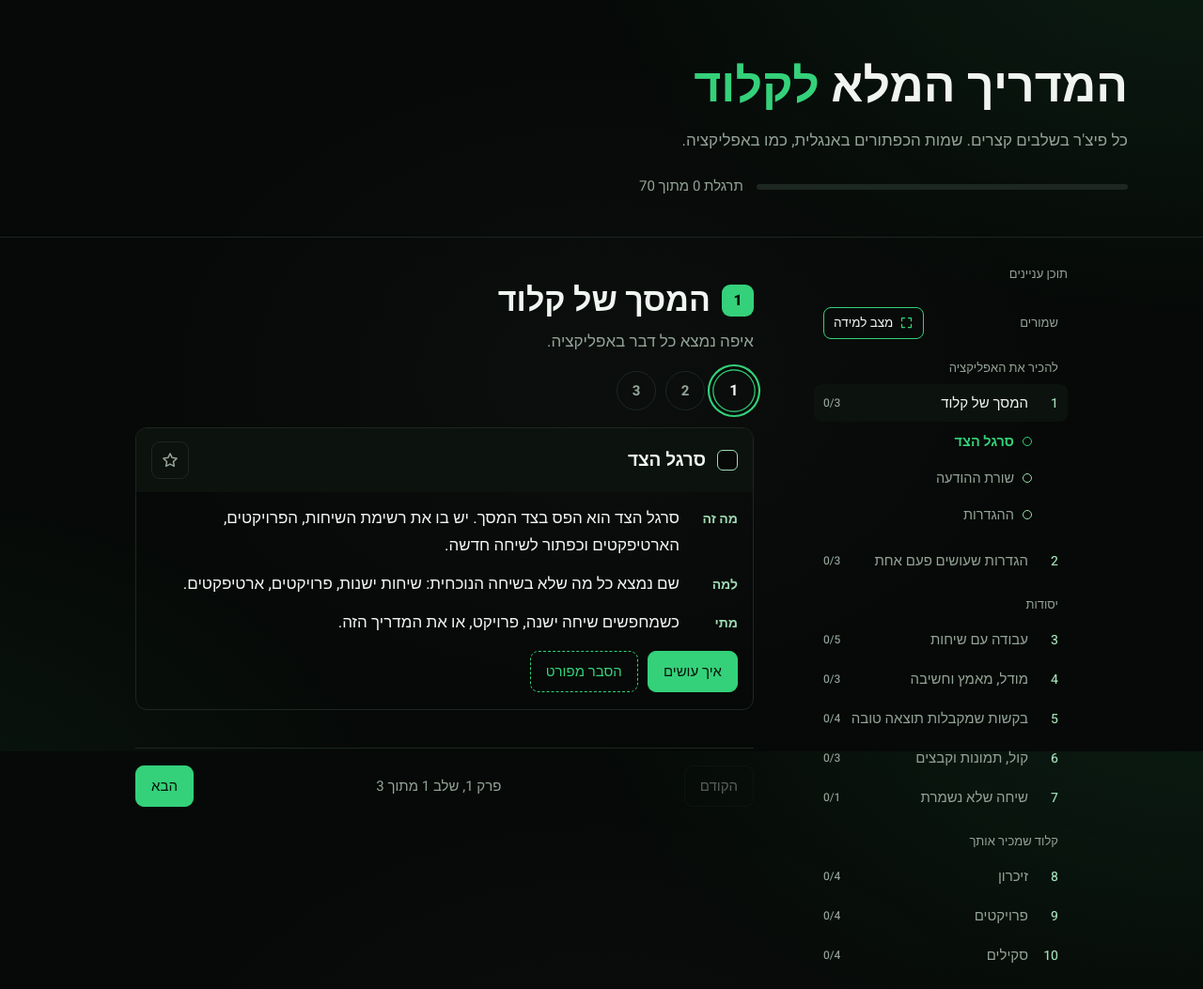
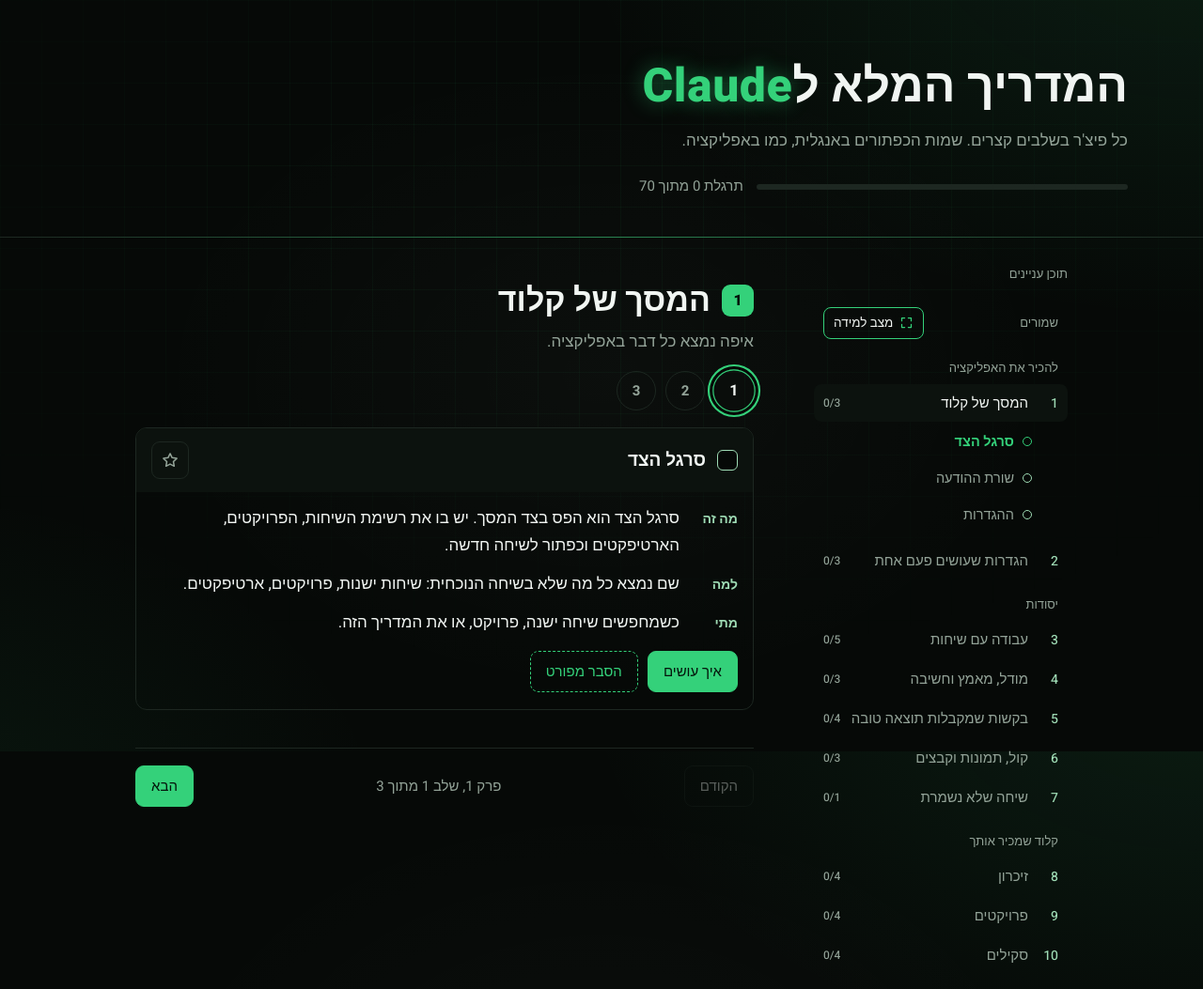
Before and after one commit to NIMRODYAROKER/claude-guide, a plain HTML site: page index.html in a window 1280 px wide. Shown: the whole page at 94% size. Drawn offline with Linux system fonts and the light colour scheme.

Commit message:
כותרת: Claude באנגלית; רשת עדינה וזוהר ירוק בסגנון טכנולוגי
Co-Authored-By: Claude Opus 5.5 <noreply@anthropic.com>
Claude-Session: https://claude.ai/code/session_01DPDobRvqxMF9J1AThy65M5

```diff
--- a/index.html
+++ b/index.html
@@ -4,10 +4,10 @@
 <meta charset="utf-8">
 <meta name="color-scheme" content="dark">
 <meta name="viewport" content="width=device-width, initial-scale=1">
-<title>המדריך המלא לקלוד</title>
+<title>המדריך המלא ל-Claude</title>
 <meta name="description" content="מדריך אישי בעברית ללמידת Claude, שלב אחרי שלב">
 <meta property="og:type" content="website">
-<meta property="og:title" content="המדריך המלא לקלוד">
+<meta property="og:title" content="המדריך המלא ל-Claude">
 <meta property="og:description" content="ללמוד את Claude שלב אחרי שלב, בעברית ובפשטות">
 <meta property="og:url" content="https://nimrodyaroker.github.io/claude-guide/">
 <meta property="og:image" content="https://nimrodyaroker.github.io/claude-guide/og.jpg">
@@ -15,7 +15,7 @@
 <meta property="og:image:height" content="630">
 <meta property="og:locale" content="he_IL">
 <meta name="twitter:card" content="summary_large_image">
-<meta name="twitter:title" content="המדריך המלא לקלוד">
+<meta name="twitter:title" content="המדריך המלא ל-Claude">
 <meta name="twitter:description" content="ללמוד את Claude שלב אחרי שלב, בעברית ובפשטות">
 <meta name="twitter:image" content="https://nimrodyaroker.github.io/claude-guide/og.jpg">
 <link rel="icon" href="favicon.ico" sizes="any">
@@ -50,6 +50,11 @@ a{color:var(--acc)}
 .top .in,.grid{max-width:1120px;margin:0 auto}
 .top h1{font-size:clamp(34px,5vw,50px)}
 .top h1 span{color:var(--acc)}
+.top h1 span.en{font-family:Heebo,Arial,sans-serif;letter-spacing:.5px;text-shadow:0 0 22px rgba(52,209,122,.45);unicode-bidi:isolate}
+body::before{content:"";position:fixed;inset:0;z-index:-1;pointer-events:none;background-image:linear-gradient(rgba(52,209,122,.045) 1px,transparent 1px),linear-gradient(90deg,rgba(52,209,122,.045) 1px,transparent 1px);background-size:44px 44px;-webkit-mask-image:radial-gradient(ellipse 80% 70% at 50% 30%,#000 30%,transparent 85%);mask-image:radial-gradient(ellipse 80% 70% at 50% 30%,#000 30%,transparent 85%)}
+.top{position:relative}.top::after{content:"";position:absolute;inset-inline:0;bottom:-1px;height:1px;background:linear-gradient(90deg,transparent,var(--acc),transparent);opacity:.55}
+#lm::before{content:"";position:absolute;inset:0;pointer-events:none;background-image:linear-gradient(rgba(52,209,122,.04) 1px,transparent 1px),linear-gradient(90deg,rgba(52,209,122,.04) 1px,transparent 1px);background-size:44px 44px}
+.lmh,.lmg{position:relative}
 .top p{color:var(--mute);max-width:66ch;margin:14px 0 0;font-size:17px}
 .pb{display:flex;align-items:center;gap:14px;margin-top:22px;max-width:520px}
 .pb .tr{flex:1;height:6px;background:var(--line);border-radius:6px;overflow:hidden}
@@ -221,7 +226,7 @@ body.ai .mx:not(.has) .dt{display:inline-flex}
 </head>
 <body>
 <header class="top"><div class="in">
-  <h1>המדריך המלא <span>לקלוד</span></h1>
+  <h1>המדריך המלא ל<span class="en">Claude</span></h1>
   <p>כל פיצ'ר בשלבים קצרים. שמות הכפתורים באנגלית, כמו באפליקציה.</p>
   <div class="pb"><div class="tr"><div id="bar"></div></div><span id="cnt">0/0</span></div>
   <button class="cp tocb" id="tocb" aria-controls="side">תוכן עניינים</button>
```
